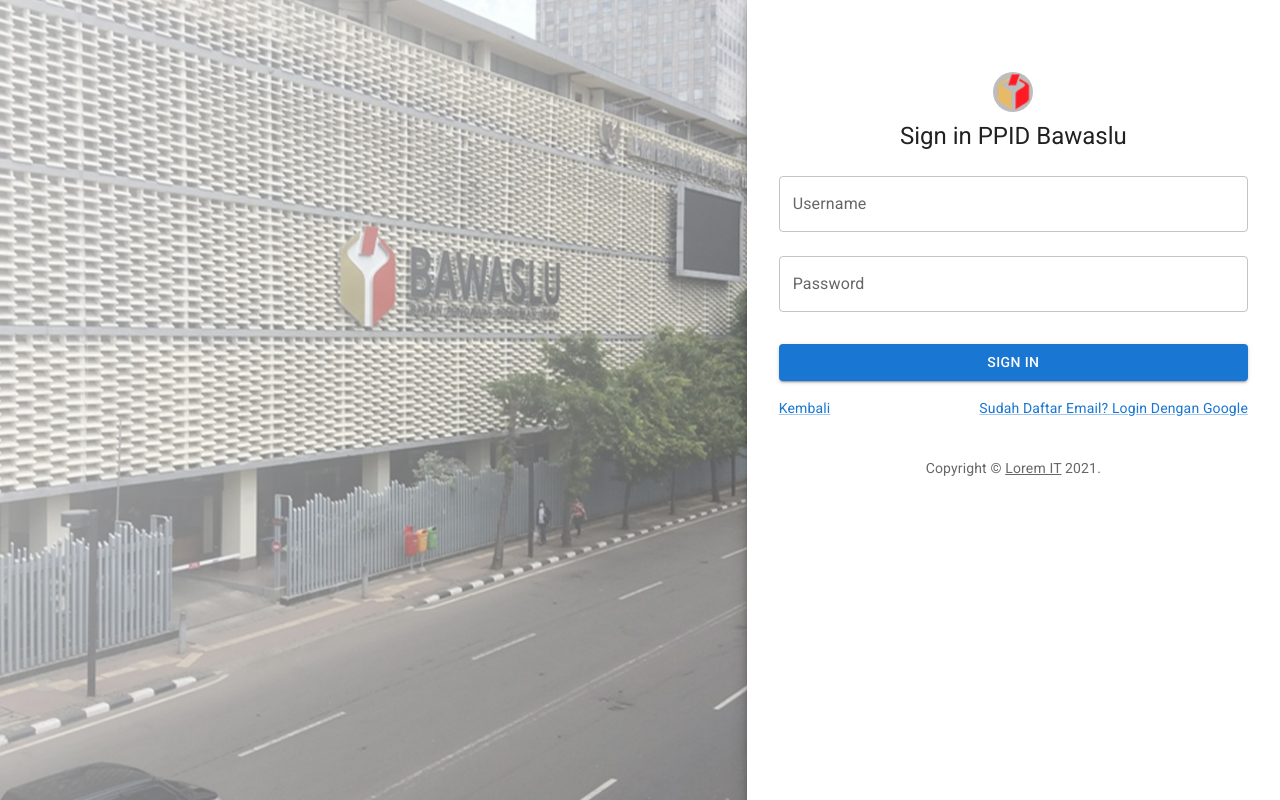
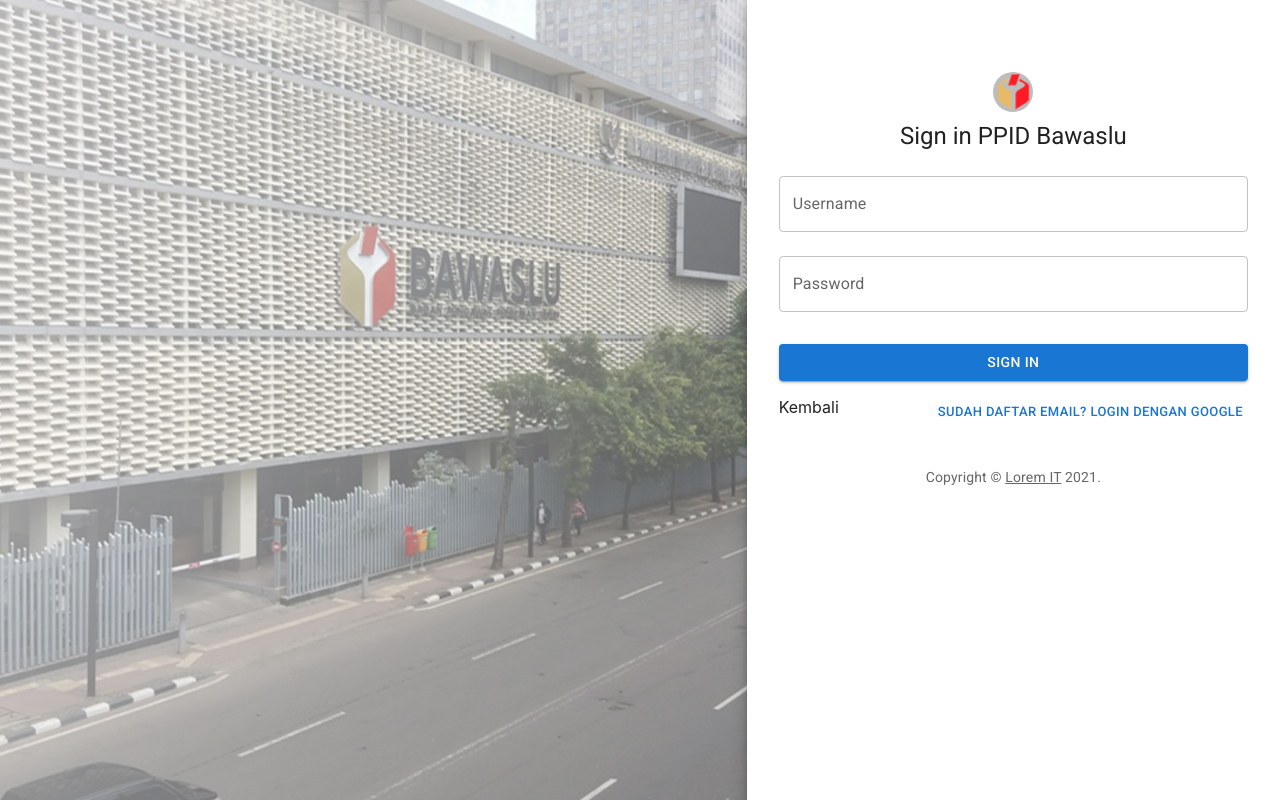
Before and after one commit to rizkifac2204/ppidv2, a Next.js app: page /login in a window 1280 px wide. Built offline with nearby package versions, Linux system fonts and the light colour scheme; no server answers.

Commit message:
merapikan login

```diff
--- a/pages/login.js
+++ b/pages/login.js
@@ -1,7 +1,8 @@
 import { useEffect, useState } from "react";
 import { useRouter } from "next/router";
 import { useFormik } from "formik";
-import { useSession, signIn } from "next-auth/react";
+import NextLink from "next/link";
+import { signIn, getSession } from "next-auth/react";
 import * as yup from "yup";
 
 import Image from "next/image";
@@ -33,23 +34,38 @@
   );
 }
 
+export async function getServerSideProps(ctx) {
+  const isUser = await getSession(ctx);
+  if (isUser) {
+    return {
+      redirect: {
+        destination: "/admin",
+        permanent: false,
+      },
+    };
+  }
+  return {
+    props: {},
+  };
+}
+
+export default function Login() {
+  const [error, setError] = useState(null);
+  const router = useRouter();
+
   const validationSchema = yup.object({
     username: yup.string("Masukan Username").required("Harus Diisi"),
     password: yup.string("Masukan password").required("Password Harus Diisi"),
   });
 
   const handleSubmit = (values) => {
-  console.log(values);
+    setError(null);
     signIn("credentials", {
       username: values.username,
       password: values.password,
     });
   };
 
-export default function Login() {
-  const { data: session, status } = useSession();
-  const [error, setError] = useState(null);
-  const router = useRouter();
   const formik = useFormik({
     initialValues: {
       username: "",
@@ -64,14 +80,6 @@
     const getError = getQueryRouter.error;
     if (getError) setError(getError);
   }, [getQueryRouter]);
-  useEffect(() => {
-    if (status === "authenticated") return router.push("/admin");
-  }, [session, status]);
-
-  function handleChange(e, formik) {
-    formik.handleChange(e);
-    setError(null);
-  }
 
   return (
     <>
@@ -125,7 +133,7 @@
                   name="username"
                   autoComplete="username"
                   value={formik.values.username}
-                  onChange={(e) => handleChange(e, formik)}
+                  onChange={formik.handleChange}
                   onBlur={formik.handleBlur}
                   error={
                     formik.touched.username && Boolean(formik.errors.username)
@@ -140,7 +148,7 @@
                   type="password"
                   autoComplete="current-password"
                   value={formik.values.password}
-                  onChange={(e) => handleChange(e, formik)}
+                  onChange={formik.handleChange}
                   onBlur={formik.handleBlur}
                   error={
                     formik.touched.password && Boolean(formik.errors.password)
@@ -158,19 +166,16 @@
               </form>
               <Grid container>
                 <Grid item xs>
-                  <Link href="#" variant="body2">
-                    Kembali
-                  </Link>
+                  <NextLink href="/">Kembali</NextLink>
                 </Grid>
-                <Grid item>
-                  <Link
-                    href="#"
-                    variant="body2"
+                <Button
+                  type="button"
+                  variant="text"
+                  size="small"
                   onClick={() => signIn("google")}
                 >
                   Sudah Daftar Email? Login Dengan Google
-                  </Link>
-                </Grid>
+                </Button>
               </Grid>
               <Copyright sx={{ mt: 5 }} />
             </Box>
--- a/src/components/Layout/Layout.js
+++ b/src/components/Layout/Layout.js
@@ -1,9 +1,13 @@
-import React from "react";
+import { signOut } from "next-auth/react";
+import { Button } from "@mui/material";
 
 function Layout({ children }) {
   return (
     <>
       with Layout
+      <Button variant="outlined" onClick={() => signOut()}>
+        Logout
+      </Button>
       {children}
     </>
   );
```
Also changed, not shown: pages/admin/index.js (+1 -9 lines), pages/index.js (+14 -3 lines). Lines whose indentation alone changed are shown as unchanged.
